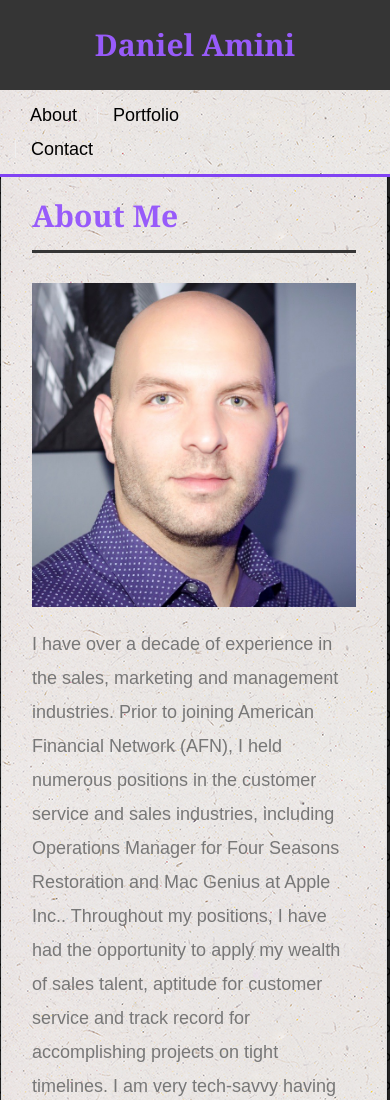
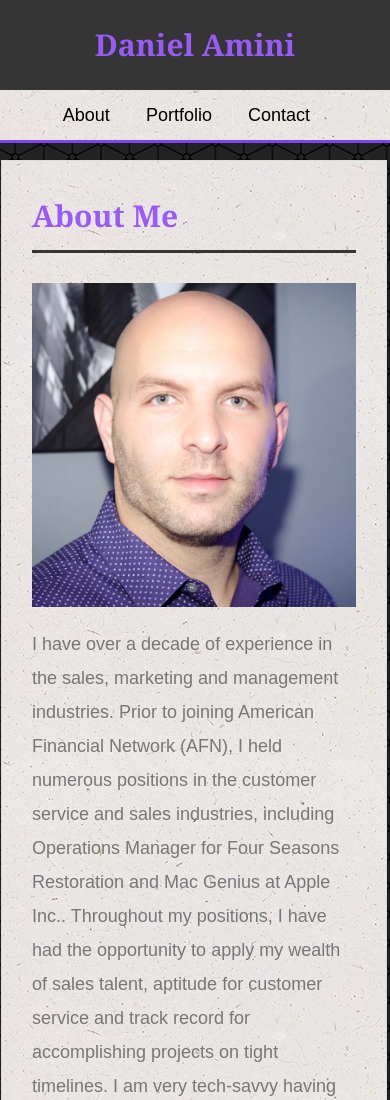
Before and after one commit to DSGQR/Responsive-Portfolio, a plain HTML site: page index.html in a window 390 px wide. Shown: the top 1100 px of the page. Drawn offline with Linux system fonts and the light colour scheme.

Commit message:
Add Navbar Cetnered.

```diff
--- a/css/style.css
+++ b/css/style.css
@@ -297,11 +297,13 @@ body {
     }
 
     #logo {
+      float: left;
       width: 100%;
     }
 
     nav {
-      margin: 8px 182px 8px 0;
+      display: block;
+      margin: 8px 80px 8px 0;
     }
 
     h1 {
```
